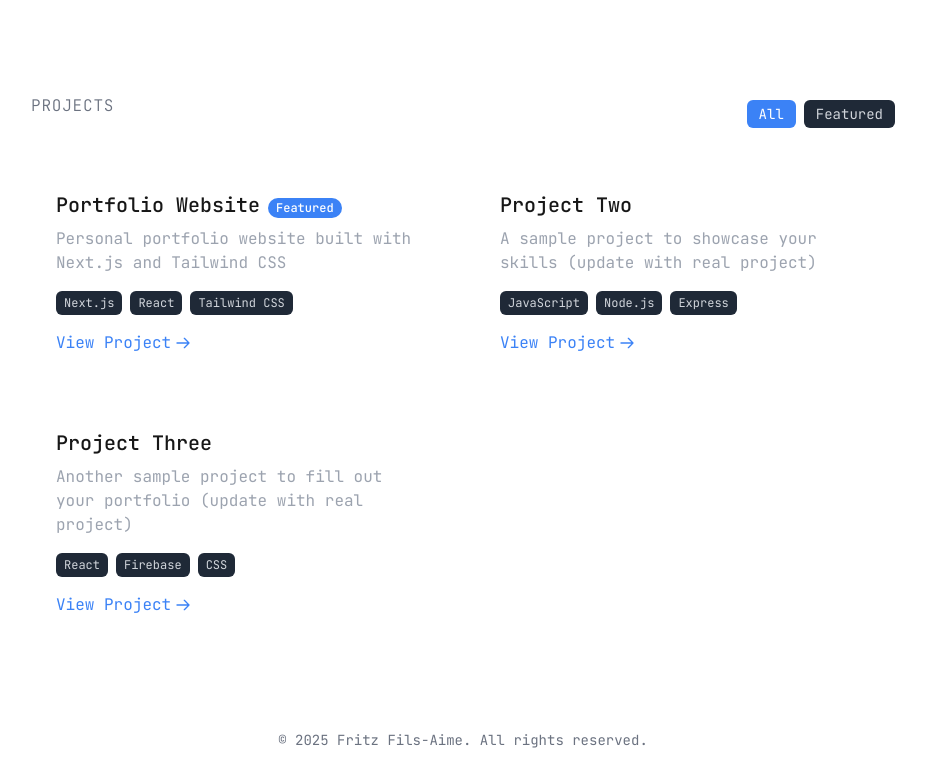
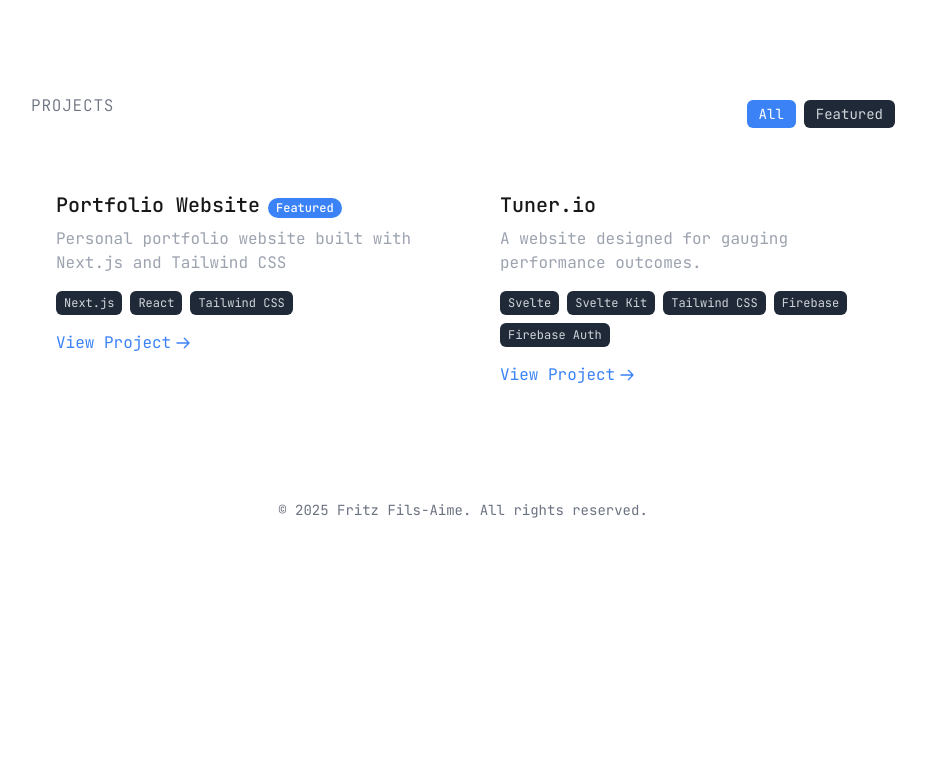
Before and after one commit to soyolz/Fils-Aime, a Next.js app: page / in a window 1280 px wide. Shown: the part 703-1477 px from the top of the page, without its empty margins (177-1103 px from the left). After the commit the page ends 1247 px from the top, so only its background shows below. Built offline with nearby package versions, Linux system fonts and the light colour scheme.

Commit message:
Version .2

```diff
--- a/src/app/components/About.js
+++ b/src/app/components/About.js
@@ -96,7 +96,6 @@ export default function About() {
                             <p className="mb-4 text-gray-300">
                                 {universityData[activeTab].description}
                             </p>
-
                             <div>
                                 <h5 className="text-sm uppercase text-gray-500 mb-2">Relevant Coursework</h5>
                                 <ul className="grid grid-cols-2 gap-2">
--- a/src/app/components/Navbar.js
+++ b/src/app/components/Navbar.js
@@ -145,7 +145,7 @@ export default function Navbar() {
                                 leaveFrom="opacity-100 scale-100"
                                 leaveTo="opacity-0 scale-95"
                             >
-                                <Dialog.Panel className="w-full max-w-md transform overflow-hidden rounded-2xl bg-gray-900 border border-gray-800 p-6 text-left align-middle shadow-xl transition-all">
+                                <Dialog.Panel className="w-full max-w-md transform overflow-hidden rounded-2xl bg-gray-900/20 border border-gray-800 p-6 text-left align-middle shadow-xl transition-all">
                                     <Dialog.Title
                                         as="h3"
                                         className="text-lg font-medium leading-6 mb-4"
--- a/src/app/components/Projects.js
+++ b/src/app/components/Projects.js
@@ -14,20 +14,12 @@ const projectData = [
     },
     {
         id: 2,
-        title: "Project Two",
-        description: "A sample project to showcase your skills (update with real project)",
-        link: "#",
-        tags: ["JavaScript", "Node.js", "Express"],
+        title: "Tuner.io",
+        description: "A website designed for gauging performance outcomes.",
+        link: "NOT YET FINISHED",
+        tags: ["Svelte", "Svelte Kit", "Tailwind CSS", "Firebase", "Firebase Auth"],
         featured: false
     },
-    {
-        id: 3,
-        title: "Project Three",
-        description: "Another sample project to fill out your portfolio (update with real project)",
-        link: "#",
-        tags: ["React", "Firebase", "CSS"],
-        featured: false
-    }
 ];
 
 export default function Projects() {
```
